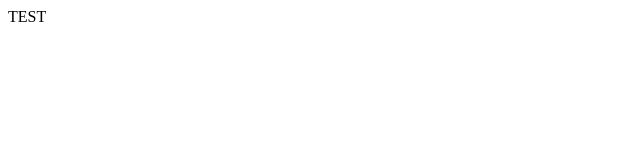
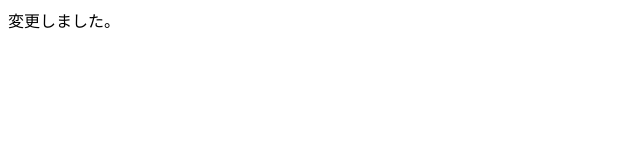
Before and after one commit to takumu-sumikawa/tkm_test, a plain HTML site: page index.html in a window 1280 px wide. Shown: the full height of the page, 0-640 px from the left. Drawn offline with Linux system fonts and the light colour scheme.

Commit message:
文を変更

```diff
--- a/index.html
+++ b/index.html
@@ -5,6 +5,6 @@
   <title>TEST</title>
 </head>
 <body>
-TEST
+変更しました。
 </body>
 </html>
```
